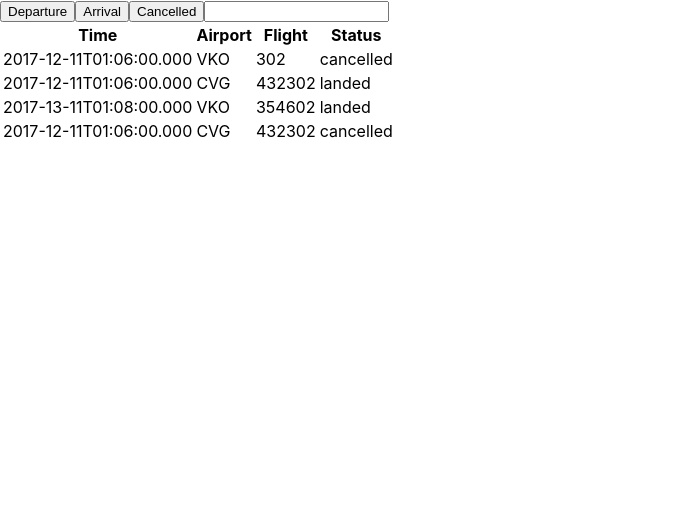
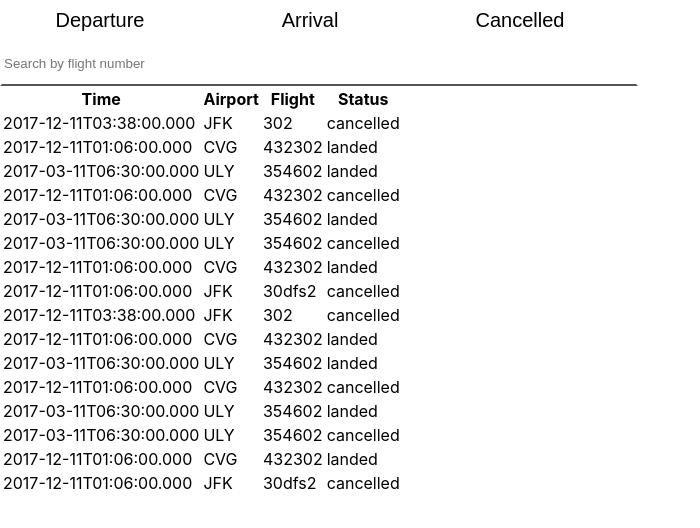
Before and after one commit to alyalya/flight-status, a React (Create React App) app: page / in a window 1280 px wide. Shown: the top 528 px of the page, without its empty margins (0-700 px from the left). Built offline with nearby package versions, Linux system fonts and the light colour scheme.

Commit message:
Finished logic of the app and started to add styles

```diff
--- a/src/App.css
+++ b/src/App.css
@@ -1,3 +1,31 @@
-.status {
+.filter__status {
   display: inline-block;
+  width: 200px;
+  height: 40px;
+  background-color: transparent;
+  border: 0px;
+  font-size: 20px;
+  margin-right: 10px;
+  color: black;
+  cursor: pointer;
 }
+
+.filter__status:focus {
+  outline: none;
+  color: #ffac02;
+}
+
+.filter__search {
+  display: block;
+  width: 630px;
+  height: 40px;
+  border-bottom-color: black;
+  border-top-color: transparent;
+  border-left-color: transparent;
+  border-right-color: transparent;
+}
+
+.filter__search:focus{
+  outline: none;
+  border-bottom-color: #ffac02;
+}
--- a/src/App.js
+++ b/src/App.js
@@ -7,12 +7,10 @@ class App extends Component {
   constructor(props) {
     super(props);
 
-        this.filterDepartures = this.filterDepartures.bind(this);
-        this.filterArrivals = this.filterArrivals.bind(this);
-        this.filterCancelled = this.filterCancelled.bind(this);
-        this.searchFlights = this.searchFlights.bind(this);
+    this.filterType = this.filterType.bind(this);
+    this.filterFlights = this.filterFlights.bind(this);
 
-        this.data = {
+    this.initial = {
       data: [{
         "type": "arrival",
         "status": "cancelled",
@@ -21,7 +19,8 @@ class App extends Component {
           "icaoCode": "KJFK",
           "scheduledTime": "2017-12-11T01:06:00.000",
           "estimatedRunway": "2017-12-11T02:07:00.000",
-                    "actualRunway": "2017-12-11T02:07:00.000" },
+          "actualRunway": "2017-12-11T02:07:00.000"
+        },
         "arrival": {
           "iataCode": "VKO",
           "icaoCode": "KCVG",
@@ -47,7 +46,8 @@ class App extends Component {
           "icaoCode": "KJFK",
           "scheduledTime": "2017-12-11T01:06:00.000",
           "estimatedRunway": "2017-12-11T02:07:00.000",
-                    "actualRunway": "2017-12-11T02:07:00.000" },
+          "actualRunway": "2017-12-11T02:07:00.000"
+        },
         "arrival": {
           "iataCode": "CVG",
           "icaoCode": "KCVG",
@@ -73,7 +73,8 @@ class App extends Component {
           "icaoCode": "KJFK",
           "scheduledTime": "2017-13-11T01:08:00.000",
           "estimatedRunway": "2017-12-11T02:07:00.000",
-                    "actualRunway": "2017-12-11T02:07:00.000" },
+          "actualRunway": "2017-12-11T02:07:00.000"
+        },
         "arrival": {
           "iataCode": "VKO",
           "icaoCode": "KCVG",
@@ -99,7 +100,8 @@ class App extends Component {
           "icaoCode": "KJFK",
           "scheduledTime": "2017-12-11T01:06:00.000",
           "estimatedRunway": "2017-12-11T02:07:00.000",
-                    "actualRunway": "2017-12-11T02:07:00.000" },
+          "actualRunway": "2017-12-11T02:07:00.000"
+        },
         "arrival": {
           "iataCode": "CVG",
           "icaoCode": "KCVG",
@@ -125,7 +127,8 @@ class App extends Component {
           "icaoCode": "KJFK",
           "scheduledTime": "2017-13-11T01:08:00.000",
           "estimatedRunway": "2017-12-11T02:07:00.000",
-                    "actualRunway": "2017-12-11T02:07:00.000" },
+          "actualRunway": "2017-12-11T02:07:00.000"
+        },
         "arrival": {
           "iataCode": "VKO",
           "icaoCode": "KCVG",
@@ -151,7 +154,8 @@ class App extends Component {
           "icaoCode": "KJFK",
           "scheduledTime": "2017-13-11T01:08:00.000",
           "estimatedRunway": "2017-12-11T02:07:00.000",
-                    "actualRunway": "2017-12-11T02:07:00.000" },
+          "actualRunway": "2017-12-11T02:07:00.000"
+        },
         "arrival": {
           "iataCode": "VKO",
           "icaoCode": "KCVG",
@@ -177,7 +181,8 @@ class App extends Component {
           "icaoCode": "KJFK",
           "scheduledTime": "2017-12-11T01:06:00.000",
           "estimatedRunway": "2017-12-11T02:07:00.000",
-                    "actualRunway": "2017-12-11T02:07:00.000" },
+          "actualRunway": "2017-12-11T02:07:00.000"
+        },
         "arrival": {
           "iataCode": "CVG",
           "icaoCode": "KCVG",
@@ -203,7 +208,8 @@ class App extends Component {
           "icaoCode": "KJFK",
           "scheduledTime": "2017-12-11T01:06:00.000",
           "estimatedRunway": "2017-12-11T02:07:00.000",
-                    "actualRunway": "2017-12-11T02:07:00.000" },
+          "actualRunway": "2017-12-11T02:07:00.000"
+        },
         "arrival": {
           "iataCode": "JFK",
           "icaoCode": "KCVG",
@@ -229,7 +235,8 @@ class App extends Component {
           "icaoCode": "KJFK",
           "scheduledTime": "2017-12-11T01:06:00.000",
           "estimatedRunway": "2017-12-11T02:07:00.000",
-                      "actualRunway": "2017-12-11T02:07:00.000" },
+          "actualRunway": "2017-12-11T02:07:00.000"
+        },
         "arrival": {
           "iataCode": "VKO",
           "icaoCode": "KCVG",
@@ -255,7 +262,8 @@ class App extends Component {
           "icaoCode": "KJFK",
           "scheduledTime": "2017-12-11T01:06:00.000",
           "estimatedRunway": "2017-12-11T02:07:00.000",
-                      "actualRunway": "2017-12-11T02:07:00.000" },
+          "actualRunway": "2017-12-11T02:07:00.000"
+        },
         "arrival": {
           "iataCode": "CVG",
           "icaoCode": "KCVG",
@@ -281,7 +289,8 @@ class App extends Component {
           "icaoCode": "KJFK",
           "scheduledTime": "2017-13-11T01:08:00.000",
           "estimatedRunway": "2017-12-11T02:07:00.000",
-                      "actualRunway": "2017-12-11T02:07:00.000" },
+          "actualRunway": "2017-12-11T02:07:00.000"
+        },
         "arrival": {
           "iataCode": "VKO",
           "icaoCode": "KCVG",
@@ -307,7 +316,8 @@ class App extends Component {
           "icaoCode": "KJFK",
           "scheduledTime": "2017-12-11T01:06:00.000",
           "estimatedRunway": "2017-12-11T02:07:00.000",
-                      "actualRunway": "2017-12-11T02:07:00.000" },
+          "actualRunway": "2017-12-11T02:07:00.000"
+        },
         "arrival": {
           "iataCode": "CVG",
           "icaoCode": "KCVG",
@@ -333,7 +343,8 @@ class App extends Component {
           "icaoCode": "KJFK",
           "scheduledTime": "2017-13-11T01:08:00.000",
           "estimatedRunway": "2017-12-11T02:07:00.000",
-                      "actualRunway": "2017-12-11T02:07:00.000" },
+          "actualRunway": "2017-12-11T02:07:00.000"
+        },
         "arrival": {
           "iataCode": "VKO",
           "icaoCode": "KCVG",
@@ -359,7 +370,8 @@ class App extends Component {
           "icaoCode": "KJFK",
           "scheduledTime": "2017-13-11T01:08:00.000",
           "estimatedRunway": "2017-12-11T02:07:00.000",
-                      "actualRunway": "2017-12-11T02:07:00.000" },
+          "actualRunway": "2017-12-11T02:07:00.000"
+        },
         "arrival": {
           "iataCode": "VKO",
           "icaoCode": "KCVG",
@@ -385,7 +397,8 @@ class App extends Component {
           "icaoCode": "KJFK",
           "scheduledTime": "2017-12-11T01:06:00.000",
           "estimatedRunway": "2017-12-11T02:07:00.000",
-                      "actualRunway": "2017-12-11T02:07:00.000" },
+          "actualRunway": "2017-12-11T02:07:00.000"
+        },
         "arrival": {
           "iataCode": "CVG",
           "icaoCode": "KCVG",
@@ -411,7 +424,8 @@ class App extends Component {
           "icaoCode": "KJFK",
           "scheduledTime": "2017-12-11T01:06:00.000",
           "estimatedRunway": "2017-12-11T02:07:00.000",
-                      "actualRunway": "2017-12-11T02:07:00.000" },
+          "actualRunway": "2017-12-11T02:07:00.000"
+        },
         "arrival": {
           "iataCode": "JFK",
           "icaoCode": "KCVG",
@@ -441,7 +455,8 @@ class App extends Component {
           "icaoCode": "KJFK",
           "scheduledTime": "2017-12-11T01:06:00.000",
           "estimatedRunway": "2017-12-11T02:07:00.000",
-                  "actualRunway": "2017-12-11T02:07:00.000" },
+          "actualRunway": "2017-12-11T02:07:00.000"
+        },
         "arrival": {
           "iataCode": "VKO",
           "icaoCode": "KCVG",
@@ -467,7 +482,8 @@ class App extends Component {
           "icaoCode": "KJFK",
           "scheduledTime": "2017-12-11T01:06:00.000",
           "estimatedRunway": "2017-12-11T02:07:00.000",
-                  "actualRunway": "2017-12-11T02:07:00.000" },
+          "actualRunway": "2017-12-11T02:07:00.000"
+        },
         "arrival": {
           "iataCode": "CVG",
           "icaoCode": "KCVG",
@@ -493,7 +509,8 @@ class App extends Component {
           "icaoCode": "KJFK",
           "scheduledTime": "2017-13-11T01:08:00.000",
           "estimatedRunway": "2017-12-11T02:07:00.000",
-                  "actualRunway": "2017-12-11T02:07:00.000" },
+          "actualRunway": "2017-12-11T02:07:00.000"
+        },
         "arrival": {
           "iataCode": "VKO",
           "icaoCode": "KCVG",
@@ -519,7 +536,8 @@ class App extends Component {
           "icaoCode": "KJFK",
           "scheduledTime": "2017-12-11T01:06:00.000",
           "estimatedRunway": "2017-12-11T02:07:00.000",
-                  "actualRunway": "2017-12-11T02:07:00.000" },
+          "actualRunway": "2017-12-11T02:07:00.000"
+        },
         "arrival": {
           "iataCode": "CVG",
           "icaoCode": "KCVG",
@@ -545,7 +563,8 @@ class App extends Component {
           "icaoCode": "KJFK",
           "scheduledTime": "2017-13-11T01:08:00.000",
           "estimatedRunway": "2017-12-11T02:07:00.000",
-                  "actualRunway": "2017-12-11T02:07:00.000" },
+          "actualRunway": "2017-12-11T02:07:00.000"
+        },
         "arrival": {
           "iataCode": "VKO",
           "icaoCode": "KCVG",
@@ -571,7 +590,8 @@ class App extends Component {
           "icaoCode": "KJFK",
           "scheduledTime": "2017-13-11T01:08:00.000",
           "estimatedRunway": "2017-12-11T02:07:00.000",
-                  "actualRunway": "2017-12-11T02:07:00.000" },
+          "actualRunway": "2017-12-11T02:07:00.000"
+        },
         "arrival": {
           "iataCode": "VKO",
           "icaoCode": "KCVG",
@@ -597,7 +617,8 @@ class App extends Component {
           "icaoCode": "KJFK",
           "scheduledTime": "2017-12-11T01:06:00.000",
           "estimatedRunway": "2017-12-11T02:07:00.000",
-                  "actualRunway": "2017-12-11T02:07:00.000" },
+          "actualRunway": "2017-12-11T02:07:00.000"
+        },
         "arrival": {
           "iataCode": "CVG",
           "icaoCode": "KCVG",
@@ -623,7 +644,8 @@ class App extends Component {
           "icaoCode": "KJFK",
           "scheduledTime": "2017-12-11T01:06:00.000",
           "estimatedRunway": "2017-12-11T02:07:00.000",
-                  "actualRunway": "2017-12-11T02:07:00.000" },
+          "actualRunway": "2017-12-11T02:07:00.000"
+        },
         "arrival": {
           "iataCode": "JFK",
           "icaoCode": "KCVG",
@@ -649,7 +671,8 @@ class App extends Component {
           "icaoCode": "KJFK",
           "scheduledTime": "2017-12-11T01:06:00.000",
           "estimatedRunway": "2017-12-11T02:07:00.000",
-                    "actualRunway": "2017-12-11T02:07:00.000" },
+          "actualRunway": "2017-12-11T02:07:00.000"
+        },
         "arrival": {
           "iataCode": "VKO",
           "icaoCode": "KCVG",
@@ -675,7 +698,8 @@ class App extends Component {
           "icaoCode": "KJFK",
           "scheduledTime": "2017-12-11T01:06:00.000",
           "estimatedRunway": "2017-12-11T02:07:00.000",
-                    "actualRunway": "2017-12-11T02:07:00.000" },
+          "actualRunway": "2017-12-11T02:07:00.000"
+        },
         "arrival": {
           "iataCode": "CVG",
           "icaoCode": "KCVG",
@@ -701,7 +725,8 @@ class App extends Component {
           "icaoCode": "KJFK",
           "scheduledTime": "2017-13-11T01:08:00.000",
           "estimatedRunway": "2017-12-11T02:07:00.000",
-                    "actualRunway": "2017-12-11T02:07:00.000" },
+          "actualRunway": "2017-12-11T02:07:00.000"
+        },
         "arrival": {
           "iataCode": "VKO",
           "icaoCode": "KCVG",
@@ -727,7 +752,8 @@ class App extends Component {
           "icaoCode": "KJFK",
           "scheduledTime": "2017-12-11T01:06:00.000",
           "estimatedRunway": "2017-12-11T02:07:00.000",
-                    "actualRunway": "2017-12-11T02:07:00.000" },
+          "actualRunway": "2017-12-11T02:07:00.000"
+        },
         "arrival": {
           "iataCode": "CVG",
           "icaoCode": "KCVG",
@@ -753,7 +779,8 @@ class App extends Component {
           "icaoCode": "KJFK",
           "scheduledTime": "2017-13-11T01:08:00.000",
           "estimatedRunway": "2017-12-11T02:07:00.000",
-                    "actualRunway": "2017-12-11T02:07:00.000" },
+          "actualRunway": "2017-12-11T02:07:00.000"
+        },
         "arrival": {
           "iataCode": "VKO",
           "icaoCode": "KCVG",
@@ -779,7 +806,8 @@ class App extends Component {
           "icaoCode": "KJFK",
           "scheduledTime": "2017-13-11T01:08:00.000",
           "estimatedRunway": "2017-12-11T02:07:00.000",
-                    "actualRunway": "2017-12-11T02:07:00.000" },
+          "actualRunway": "2017-12-11T02:07:00.000"
+        },
         "arrival": {
           "iataCode": "VKO",
           "icaoCode": "KCVG",
@@ -805,7 +833,8 @@ class App extends Component {
           "icaoCode": "KJFK",
           "scheduledTime": "2017-12-11T01:06:00.000",
           "estimatedRunway": "2017-12-11T02:07:00.000",
-                    "actualRunway": "2017-12-11T02:07:00.000" },
+          "actualRunway": "2017-12-11T02:07:00.000"
+        },
         "arrival": {
           "iataCode": "CVG",
           "icaoCode": "KCVG",
@@ -831,7 +860,8 @@ class App extends Component {
           "icaoCode": "KJFK",
           "scheduledTime": "2017-12-11T01:06:00.000",
           "estimatedRunway": "2017-12-11T02:07:00.000",
-                    "actualRunway": "2017-12-11T02:07:00.000" },
+          "actualRunway": "2017-12-11T02:07:00.000"
+        },
         "arrival": {
           "iataCode": "JFK",
           "icaoCode": "KCVG",
@@ -856,63 +886,29 @@ class App extends Component {
   render() {
     return (
       <div>
-                <button className="status" onClick={this.filterDepartures}>Departure</button>
-                <button className="status" onClick={this.filterArrivals}>Arrival</button>
-                <button className="status" onClick={this.filterCancelled}>Cancelled</button>
-                <input onChange={this.searchFlights}/>
+        <div className="filter">
+          <button className="filter__status" onClick={() => this.filterType('departure')}>Departure</button>
+          <button className="filter__status" onClick={() => this.filterType('arrival')}>Arrival</button>
+          <button className="filter__status" onClick={() => this.filterType('cancelled')}>Cancelled</button>
+          <input className="filter__search" placeholder="Search by flight number" onChange={this.filterFlights} />
+        </div>
         <Table flightData={this.state.data} />
       </div>
     )
   }
 
-
-    filterDepartures() {
-        // console.log(this.state);
-        var arr = [];
-        for(var i = 0; i < this.data.data.length; i++) {
-            if (this.data.data[i].type === 'departure') {
-                arr.push(this.data.data[i]);
-            }
-        }
-        this.setState(
-            {
-                data: arr
-            }
-        )
+  filterType(type) {
+    var arr = this.initial.data.filter(function(item) {
+      return item.type === type || item.status === type;
+    });
+    this.setState({ data: arr });
   }
 
-    filterArrivals() {
-        // console.log(this.state);
-        var arr = [];
-        for(var i = 0; i < this.data.data.length; i++) {
-            if (this.data.data[i].type === 'arrival') {
-                arr.push(this.data.data[i]);
-            }
-        }
-        this.setState(
-            {
-                data: arr
-            }
-        )
-    }
-
-    filterCancelled() {
-        // console.log(this.state);
-        var arr = [];
-        for(var i = 0; i < this.state.data.length; i++) {
-            if (this.state.data[i].status === 'cancelled') {
-                arr.push(this.state.data[i]);
-            }
-        }
-        this.setState(
-            {
-                data: arr
-            }
-        )
-    }
-
-    searchFlights() {
-
+  filterFlights(event) {
+    var searchResult = this.initial.data.filter(function(item) {
+      return item.flight.number.toString().toLowerCase().indexOf(event.currentTarget.value.toString().toLowerCase()) !== -1;
+    })
+    this.setState({ data: searchResult });
   }
 }
 
--- a/src/components/table/table.js
+++ b/src/components/table/table.js
@@ -5,10 +5,6 @@ import React from 'react';
 
 
 class Table extends React.Component {
-
-    constructor(props) {
-        super(props);
-    }
 
     render() {
         return (
@@ -22,39 +18,44 @@ class Table extends React.Component {
                 </tr>
             </thead>
             <tbody>
-                {this.generateLine(4)}
+                {this.generateLine()}
             </tbody>
         </table>
         )
 
     }
 
-    generateLine(j) {
+    generateLine() {
 
         const data = this.props.flightData;
 
+        if (data.length === 0) {
+            return null;
+        }
+
         var arr = [];
-        if (data.type === 'arrival') {
-            for (var i = 0; i < j; i++) {
-                arr.push(
-                    <tr>
-                        <td>{data[i].arrival.estimatedRunway}</td>
-                        <td>{data[i].departure.iataCode}</td>
-                        <td>{data[i].flight.number}</td>
-                        <td>{data[i].status}</td>
-                    </tr>)
+
+        data.forEach(item => {
+            if (item.type === 'arrival') {
+                    arr.push(
+                        <tr>
+                            <td>{item.arrival.estimatedRunway}</td>
+                            <td>{item.departure.iataCode}</td>
+                            <td>{item.flight.number}</td>
+                            <td>{item.status}</td>
+                        </tr>)
+
+            } else if (item.type === 'departure') {
+                    arr.push(
+                        <tr>
+                            <td>{item.departure.scheduledTime}</td>
+                            <td>{item.arrival.iataCode}</td>
+                            <td>{item.flight.number}</td>
+                            <td>{item.status}</td>
+                        </tr>)
             }
-        } else {
-            for (var k = 0; k < j; k++) {
-                arr.push(
-                    <tr status={data[k].status}>
-                        <td>{data[k].departure.scheduledTime}</td>
-                        <td>{data[k].arrival.iataCode}</td>
-                        <td>{data[k].flight.number}</td>
-                        <td>{data[k].status}</td>
-                    </tr>)
-            }
-        }
+        });
+
         return arr;
     }
 }
```
Lines whose indentation alone changed are shown as unchanged.
